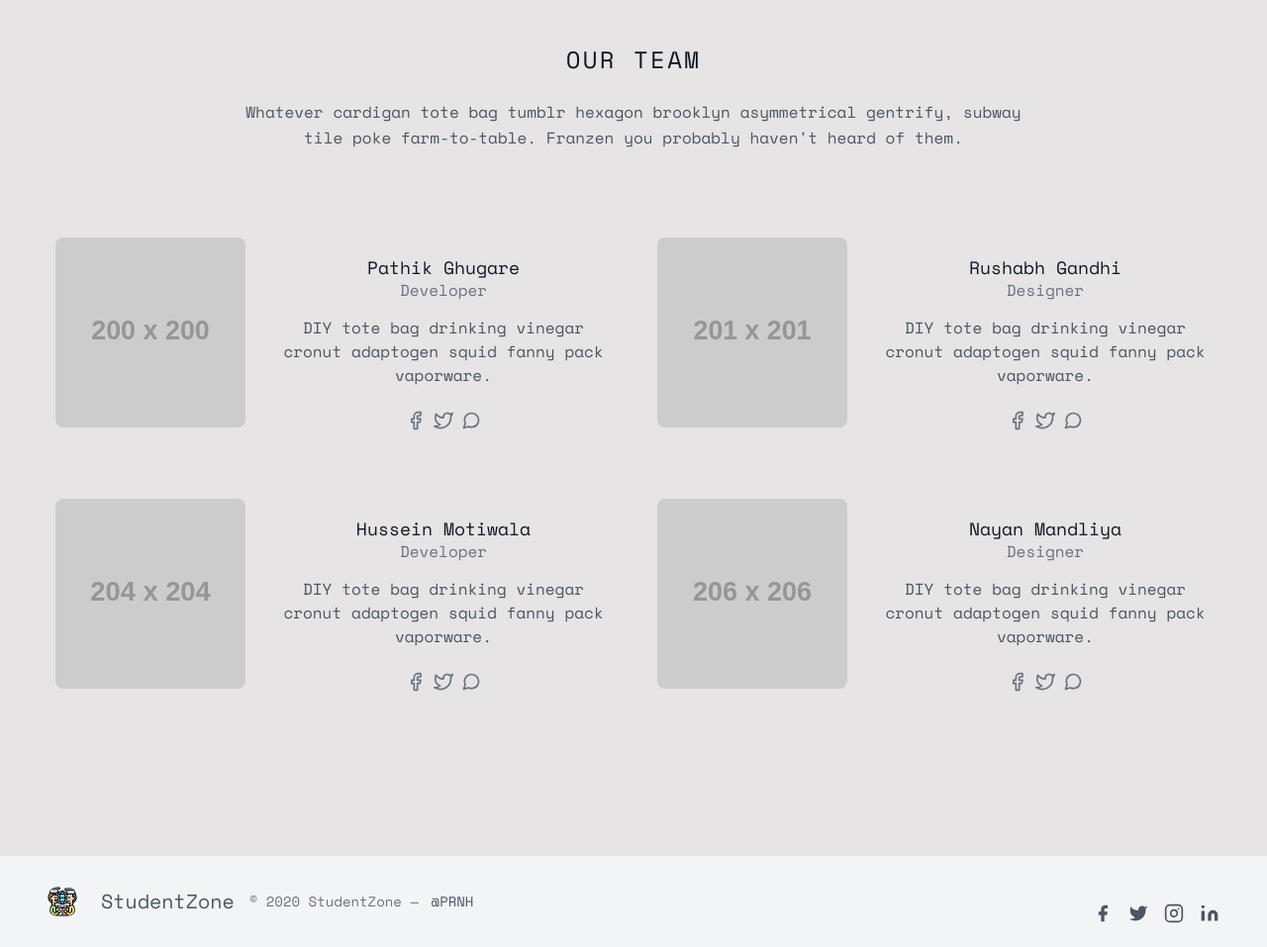
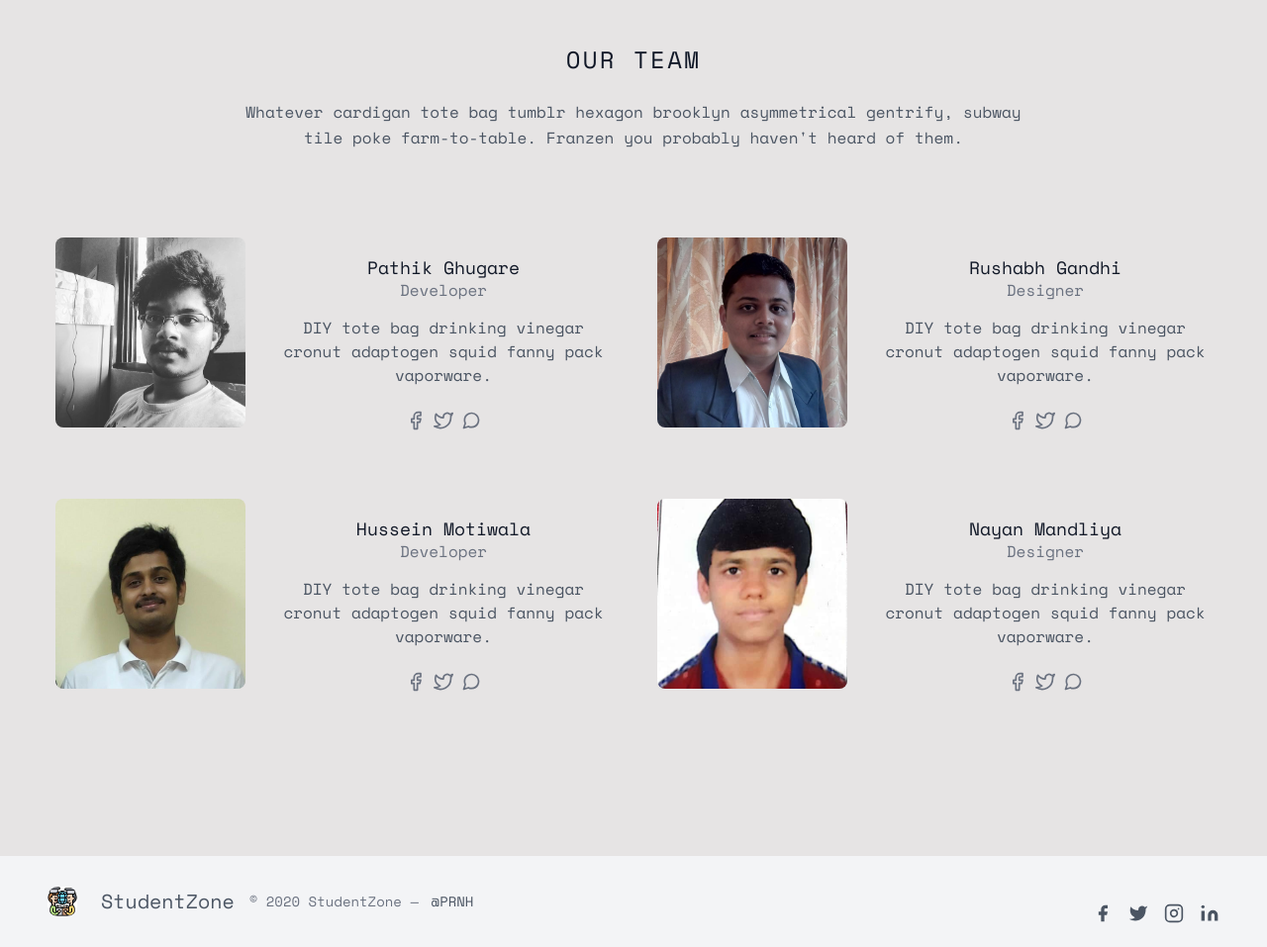
Before and after one commit to Patrickbro13/StudentZone, a Django app: page /about/ in a window 1280 px wide. Shown: the part 630-1587 px from the top of the page at 99% size. Run offline with Django 3.2, Linux system fonts and the light colour scheme; grey boxes labelled with a size stand in for pictures from a placeholder-image service; some libraries are stand-ins or nearby versions.

Commit message:
Update about.html

```diff
--- a/blog/templates/blog/about.html
+++ b/blog/templates/blog/about.html
@@ -19,7 +19,7 @@
         <div class="flex flex-wrap -m-4">
         <div class="p-4 lg:w-1/2">
             <div class="h-full flex sm:flex-row flex-col items-center sm:justify-start justify-center text-center sm:text-left">
-            <img alt="team" class="flex-shrink-0 rounded-lg w-48 h-48 object-cover object-center sm:mb-0 mb-4" src="https://dummyimage.com/200x200">
+            <img alt="team" class="flex-shrink-0 rounded-lg w-48 h-48 object-cover object-center sm:mb-0 mb-4" src="/media/pathik.PNG">
             <div class="flex-grow sm:pl-8">
                 <h2 class="title-font font-medium text-lg text-gray-900">Pathik Ghugare</h2>
                 <h3 class="text-gray-500 mb-3">Developer</h3>
@@ -46,7 +46,7 @@
         </div>
         <div class="p-4 lg:w-1/2">
             <div class="h-full flex sm:flex-row flex-col items-center sm:justify-start justify-center text-center sm:text-left">
-            <img alt="team" class="flex-shrink-0 rounded-lg w-48 h-48 object-cover object-center sm:mb-0 mb-4" src="https://dummyimage.com/201x201">
+            <img alt="team" class="flex-shrink-0 rounded-lg w-48 h-48 object-cover object-center sm:mb-0 mb-4" src="/media/rushabh.png">
             <div class="flex-grow sm:pl-8">
                 <h2 class="title-font font-medium text-lg text-gray-900">Rushabh Gandhi</h2>
                 <h3 class="text-gray-500 mb-3">Designer</h3>
@@ -73,7 +73,7 @@
         </div>
         <div class="p-4 lg:w-1/2">
             <div class="h-full flex sm:flex-row flex-col items-center sm:justify-start justify-center text-center sm:text-left">
-            <img alt="team" class="flex-shrink-0 rounded-lg w-48 h-48 object-cover object-center sm:mb-0 mb-4" src="https://dummyimage.com/204x204">
+            <img alt="team" class="flex-shrink-0 rounded-lg w-48 h-48 object-cover object-center sm:mb-0 mb-4" src="/media/hussein.png">
             <div class="flex-grow sm:pl-8">
                 <h2 class="title-font font-medium text-lg text-gray-900">Hussein Motiwala</h2>
                 <h3 class="text-gray-500 mb-3">Developer</h3>
@@ -100,7 +100,7 @@
         </div>
         <div class="p-4 lg:w-1/2">
             <div class="h-full flex sm:flex-row flex-col items-center sm:justify-start justify-center text-center sm:text-left">
-            <img alt="team" class="flex-shrink-0 rounded-lg w-48 h-48 object-cover object-center sm:mb-0 mb-4" src="https://dummyimage.com/206x206">
+            <img alt="team" class="flex-shrink-0 rounded-lg w-48 h-48 object-cover object-center sm:mb-0 mb-4" src="/media/nayan.png">
             <div class="flex-grow sm:pl-8">
                 <h2 class="title-font font-medium text-lg text-gray-900">Nayan Mandliya</h2>
                 <h3 class="text-gray-500 mb-3">Designer</h3>
```
